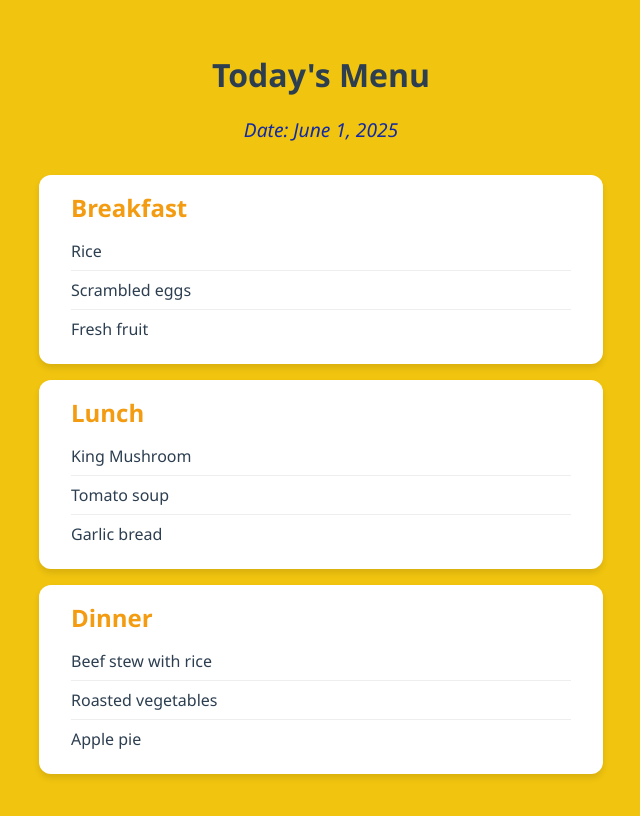
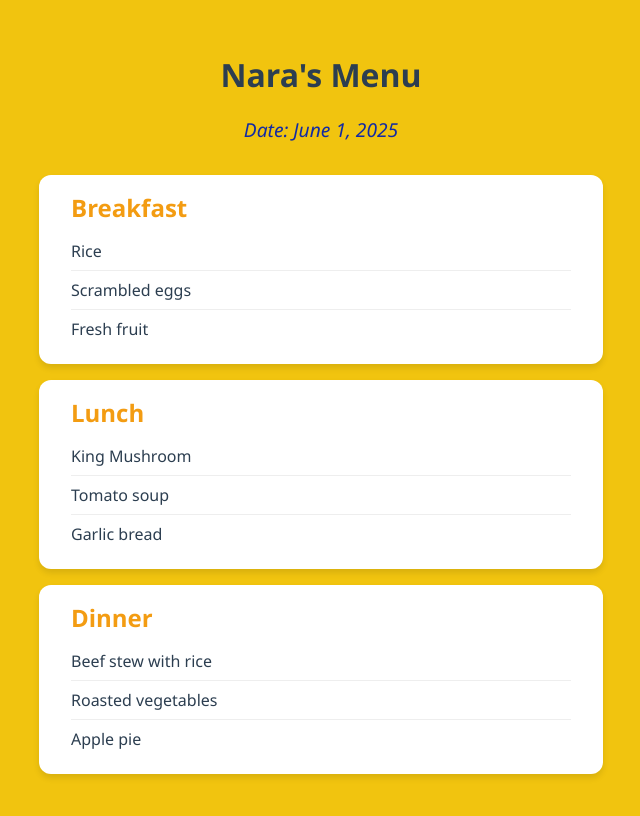
Before and after one commit to NaRaTHL/my-menu, a plain HTML site: page index.html in a window 1280 px wide. Shown: the whole page, without its empty margins (319-959 px from the left). Drawn offline with Linux system fonts and the light colour scheme.

Commit message:
Update index.html

```diff
--- a/index.html
+++ b/index.html
@@ -7,7 +7,7 @@
 <link rel="stylesheet" href="styles.css" />
 </head>
 <body>
-  <h1>Today's Menu</h1>
+  <h1>Nara's Menu</h1>
   <p id="date"></p>
 
   <section class="menu-section">
```
